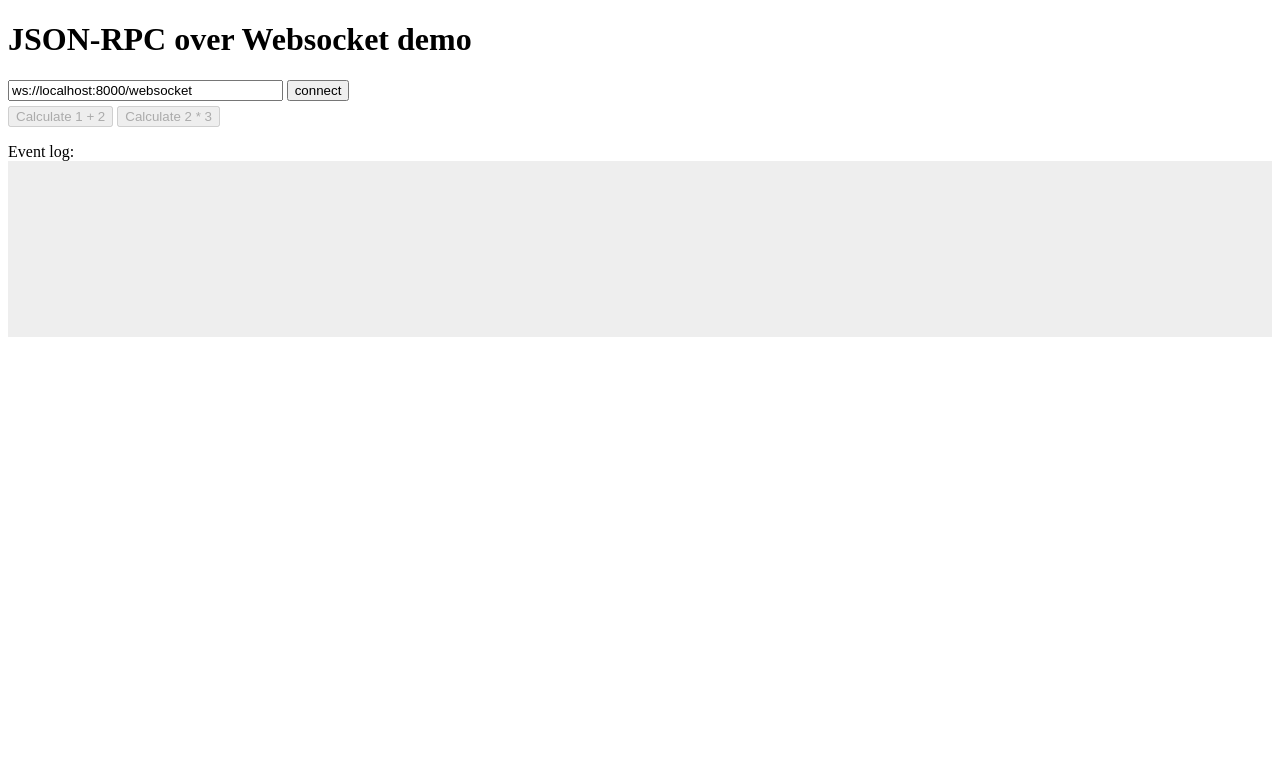
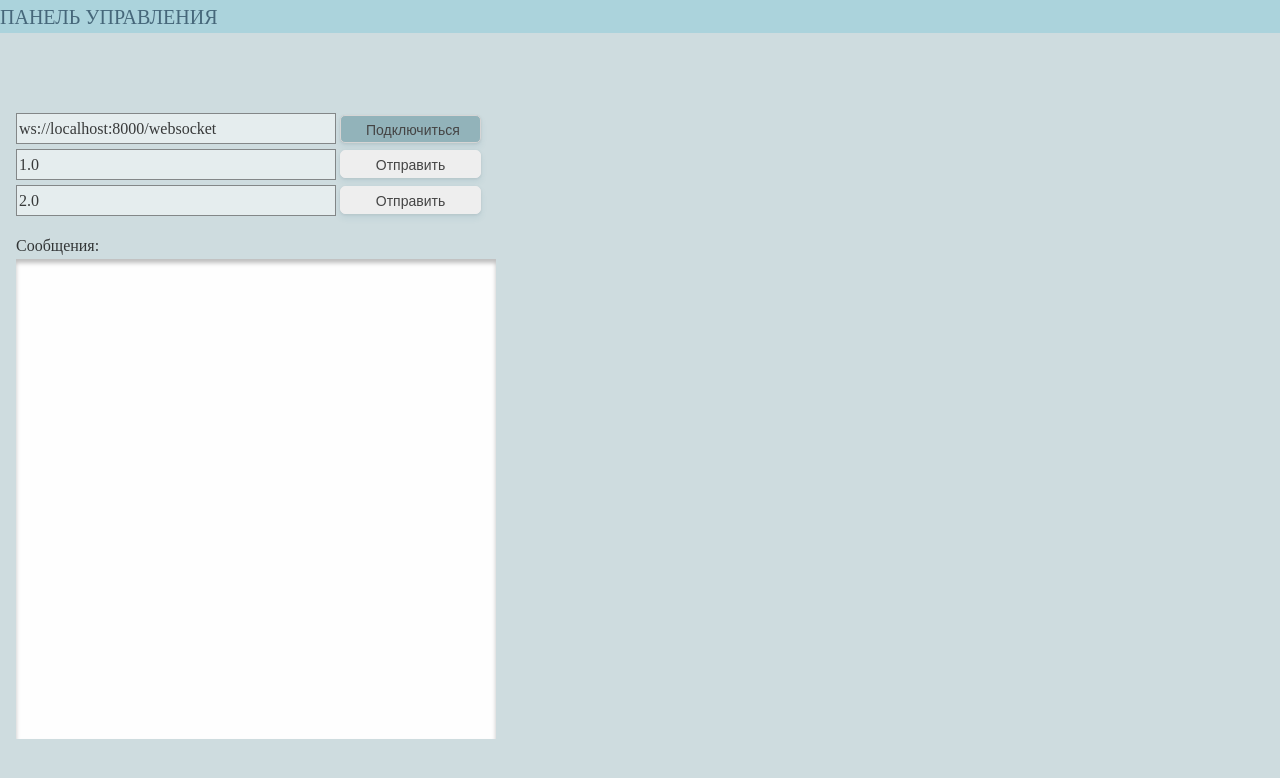
Before and after one commit to kolpaland/json-rpc-over-websocket-mod1, a plain HTML site: page web_root/index.html in a window 1280 px wide. Drawn offline with Linux system fonts and the light colour scheme.

Commit message:
простая верстка, игра  со стилями

```diff
--- a/web_root/index.html
+++ b/web_root/index.html
@@ -1,23 +1,42 @@
 <!DOCTYPE html>
 <html lang="en">
+
+<head>
+  <meta charset="utf-8">
+  <title>Панель управления</title>
+  <link rel="stylesheet" type="text/css" href="styles.css" />
+</head>
+
 <body>
-    <h1>JSON-RPC over Websocket demo</h1>
-    <input id="url" type="text" placeholder="Type URL" value="ws://localhost:8000/websocket" style="width:20em;" />
-    <button id="connect">connect</button>
+
+  <header-rect>Панель управления</header-rect>
+  <div style="height: 5em;">&nbsp;</div>
+  <input id="url" type="text" class="dvc-text-input" placeholder="Type URL" value="ws://localhost:8000/websocket"
+    style="width:20em;" />
+  <button id="connect" class="btn" style="position:absolute; left:340px; top:115px;">Подключиться</button>
   <div style="height: 0.3em;">&nbsp;</div>
-    <button id="btn1">Calculate 1 + 2</button>
-    <button id="btn2">Calculate 2 * 3</button>
-    <div style="margin-top: 1em;">Event log:</div>
-    <div id="log" style="background: #eee; height: 10em; padding: 0.5em; overflow:auto;"><div>
+  <input id="param1" type="number" class="dvc-text-input" placeholder="Введите параметр X" value="1.0"
+    style="width:20em;" />
+
+  <button id="btn1" class="btn" style="position:absolute; left:340px; top:150px;">Отправить</button>
+  <div style="height: 0.3em;">&nbsp;</div>
+  <input id="param2" type="number" class="dvc-text-input" placeholder="Введите параметр Y" value="2.0"
+    style="width:20em;" />
+
+  <button id="btn2" class="btn" style="position:absolute; left:340px; top:186px;">Отправить</button>
+  <div class="log" style="margin-top: 1em; margin-left: 1em;">Сообщения:</div>
+  <div id="log" class="log"
+    style="background: #FEFEFE; margin-left: 1em; box-shadow: inset 0px 4px 4px rgba(0, 0, 0, 0.25); width: 30em; height: 30em; padding: 0.5em; overflow:auto;">
+    <div>
 </body>
 <script src="rpc-over-websocket.js"></script>
 <script>
-    var rpc, E = function(id) { return document.getElementById(id); };
+  var rpc, E = function (id) { return document.getElementById(id); };
   var url = E('url'), connect = E('connect'), btn1 = E('btn1'), btn2 = E('btn2'), msglog = E('log');
-    var enable = function(en) { btn1.disabled = btn2.disabled = !en; url.disabled = en; connect.innerHTML = en ? 'disconnect' : 'connect'; };
+  var enable = function (en) { btn1.disabled = btn2.disabled = !en; url.disabled = en; connect.innerHTML = en ? 'Отключиться' : 'Подключиться'; };
   var log = text => msglog.innerHTML += text + '<br/>\n';
   enable(false);
-    connect.onclick = function() {
+  connect.onclick = function () {
     console.log(rpc);
     if (rpc) { rpc.close(); rpc = null; return; }
     rpc = jsonrpc(url.value,
@@ -28,4 +47,5 @@
   btn1.onclick = ev => rpc.call('sum', [1, 2]).then(res => log('SUM:' + JSON.stringify(res)));
   btn2.onclick = ev => rpc.call('mul', [2, 3]).then(res => log('MUL:' + JSON.stringify(res)));
 </script>
+
 </html>
--- /dev/null
+++ b/web_root/styles.css
@@ -0,0 +1,134 @@
+body {
+    background-color: #CEDCDF;
+    margin: 0px;
+}
+
+.log {
+    font-family: 'Martel';
+    font-style: normal;
+    font-weight: 300;
+    font-size: 16px;
+    line-height: 27px;
+    color: rgba(0, 0, 0, 0.76);
+}
+
+*,
+*:before,
+*:after {
+    box-sizing: border-box;
+}
+
+header-rect {
+    width: inherit;
+    height: 33px;
+
+    background: #ABD3DC;
+
+    font-family: 'Martel';
+    font-style: normal;
+    font-weight: 300;
+    font-size: 20px;
+    line-height: 34px;
+    display: flex;
+    align-items: center;
+    text-transform: uppercase;
+
+    color: rgba(3, 31, 57, 0.6);
+
+}
+
+.dvc-text-input {
+
+    background: rgba(255, 255, 255, 0.47);
+    border: 1px solid rgba(0, 0, 0, 0.43);
+
+    font-family: 'Martel';
+    font-style: normal;
+    font-weight: 300;
+    font-size: 16px;
+    line-height: 27px;
+    display: flex;
+    align-items: center;
+    margin-left: 1em;
+
+    color: rgba(0, 0, 0, 0.76);
+}
+
+.btn {
+
+    display: inline-block;
+
+    padding: 0 25px;
+
+    margin: 0 15px 15px 0;
+
+    outline: none;
+
+    height: 28px;
+
+    line-height: 28px;
+
+    font-size: 14px;
+
+    font-weight: 300;
+
+    text-decoration: none;
+
+    color: #444;
+
+    background-color: #fff;
+
+    box-shadow: 0 4px 6px rgb(65 132 144 / 10%), 0 1px 3px rgb(0 0 0 / 8%);
+
+    cursor: pointer;
+
+    user-select: none;
+
+    appearance: none;
+
+    touch-action: manipulation;
+
+    vertical-align: top;
+
+    transition: box-shadow 0.2s;
+
+    background: #92B3BA;
+    border: 1px solid #D6D5D5;
+    border-radius: 5px;
+    width: 141px;
+
+}
+
+.btn:focus-visible {
+
+    border: 1px solid #4c51f9;
+
+    outline: none;
+
+}
+
+.btn:hover {
+
+    transition: all 0.2s;
+
+    box-shadow: 0 7px 14px rgb(65 132 144 / 10%), 0 3px 6px rgb(0 0 0 / 8%);
+
+}
+
+.btn:active {
+
+    background-color: #808080;
+
+}
+
+.btn:disabled {
+
+    background-color: #eee;
+
+    border-color: #eee;
+
+    color: #444;
+
+    cursor: not-allowed;
+
+}
```
Lines whose indentation alone changed are shown as unchanged.
